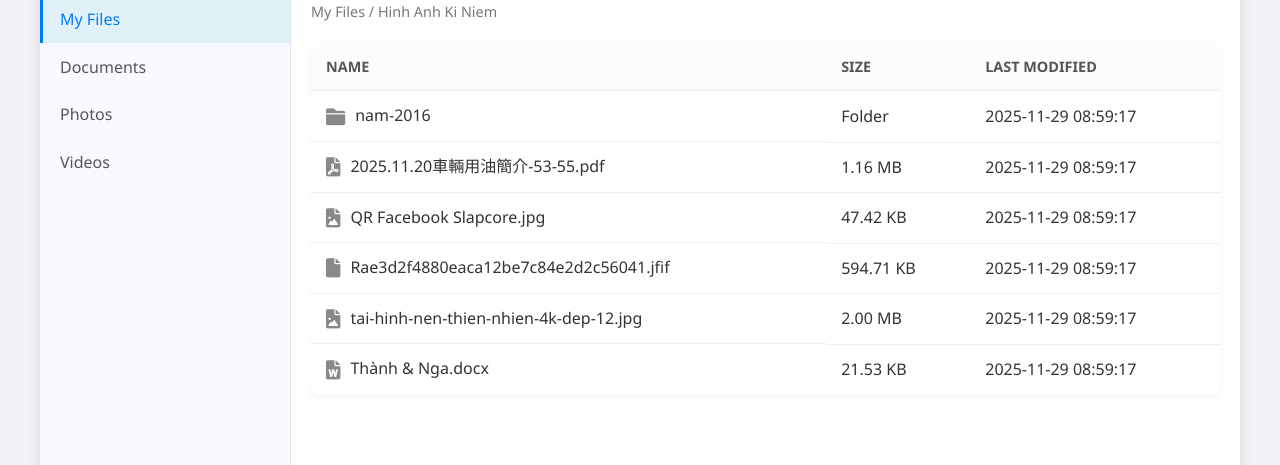
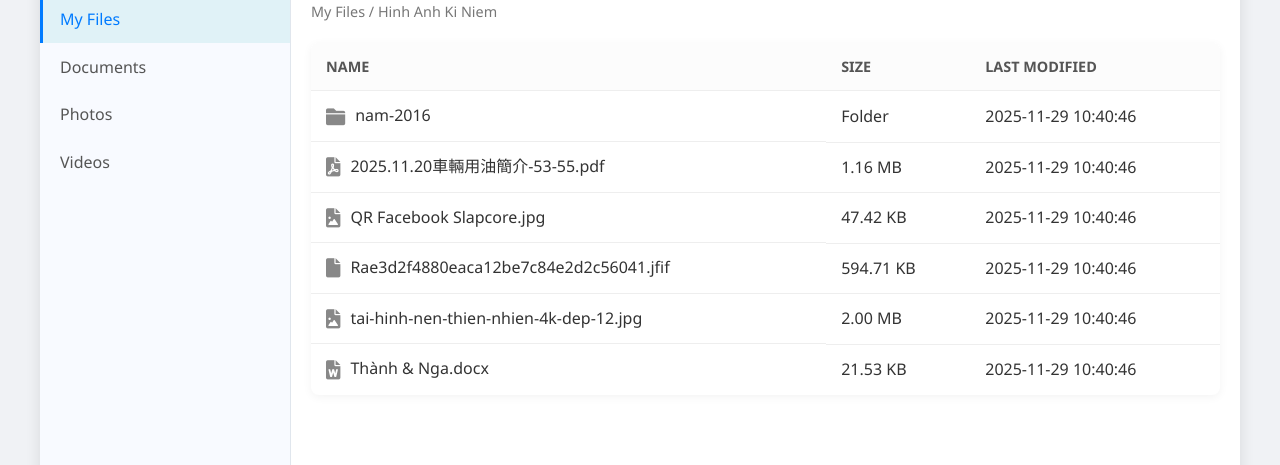
Before and after one commit to VongXauKin/mydata, a Jekyll site: the page built from hinh-anh-ki-niem/index.html, in a window 1280 px wide. Shown: the part 149-614 px from the top of the page. Built offline with Jekyll 4.4.1, drawn with Linux system fonts in a browser that asks for light colours; comment, search, counter and statistics services are not loaded.

Commit message:
Auto-generated index files by Python script

```diff
--- a/hinh-anh-ki-niem/index.html
+++ b/hinh-anh-ki-niem/index.html
@@ -20,7 +20,7 @@ permalink: /hinh-anh-ki-niem/
                     <a href="/hinh-anh-ki-niem/nam-2016/">nam-2016</a>
                 </td>
                 <td>Folder</td>
-                <td>2025-11-29 08:59:17</td>
+                <td>2025-11-29 10:40:46</td>
             </tr>
 
             <tr>
@@ -29,7 +29,7 @@ permalink: /hinh-anh-ki-niem/
                     <a href="/hinh-anh-ki-niem/2025.11.20車輛用油簡介-53-55.pdf">2025.11.20車輛用油簡介-53-55.pdf</a>
                 </td>
                 <td>1.16 MB</td>
-                <td>2025-11-29 08:59:17</td>
+                <td>2025-11-29 10:40:46</td>
             </tr>
 
             <tr>
@@ -38,7 +38,7 @@ permalink: /hinh-anh-ki-niem/
                     <a href="/hinh-anh-ki-niem/QR Facebook Slapcore.jpg">QR Facebook Slapcore.jpg</a>
                 </td>
                 <td>47.42 KB</td>
-                <td>2025-11-29 08:59:17</td>
+                <td>2025-11-29 10:40:46</td>
             </tr>
 
             <tr>
@@ -47,7 +47,7 @@ permalink: /hinh-anh-ki-niem/
                     <a href="/hinh-anh-ki-niem/Rae3d2f4880eaca12be7c84e2d2c56041.jfif">Rae3d2f4880eaca12be7c84e2d2c56041.jfif</a>
                 </td>
                 <td>594.71 KB</td>
-                <td>2025-11-29 08:59:17</td>
+                <td>2025-11-29 10:40:46</td>
             </tr>
 
             <tr>
@@ -56,7 +56,7 @@ permalink: /hinh-anh-ki-niem/
                     <a href="/hinh-anh-ki-niem/tai-hinh-nen-thien-nhien-4k-dep-12.jpg">tai-hinh-nen-thien-nhien-4k-dep-12.jpg</a>
                 </td>
                 <td>2.00 MB</td>
-                <td>2025-11-29 08:59:17</td>
+                <td>2025-11-29 10:40:46</td>
             </tr>
 
             <tr>
@@ -65,7 +65,7 @@ permalink: /hinh-anh-ki-niem/
                     <a href="/hinh-anh-ki-niem/Thành & Nga.docx">Thành & Nga.docx</a>
                 </td>
                 <td>21.53 KB</td>
-                <td>2025-11-29 08:59:17</td>
+                <td>2025-11-29 10:40:46</td>
             </tr>
 
     </tbody>
--- a/hinh-anh-ki-niem/nam-2016/index.html
+++ b/hinh-anh-ki-niem/nam-2016/index.html
@@ -20,7 +20,7 @@ permalink: /hinh-anh-ki-niem/nam-2016/
                     <a href="/hinh-anh-ki-niem/nam-2016/pexels-photo-1408221.jpeg">pexels-photo-1408221.jpeg</a>
                 </td>
                 <td>357.79 KB</td>
-                <td>2025-11-29 08:59:17</td>
+                <td>2025-11-29 10:40:46</td>
             </tr>
 
     </tbody>
```
